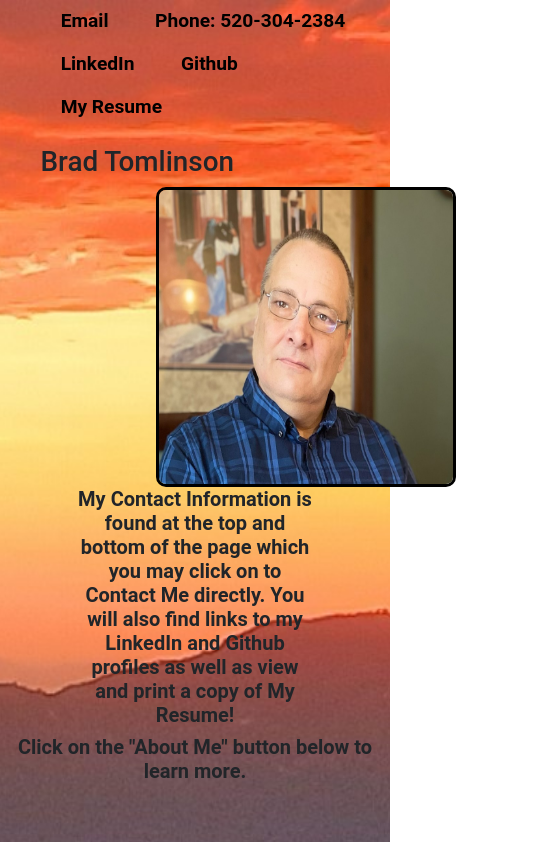
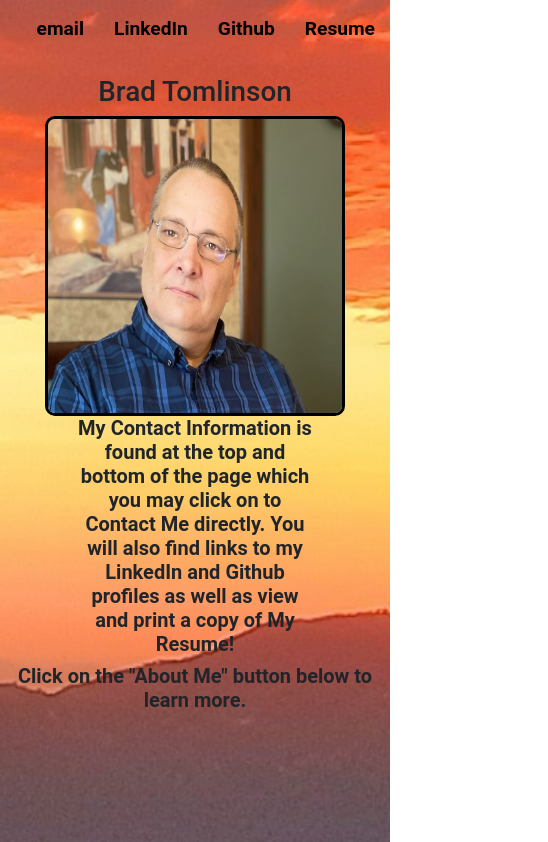
Before and after one commit to bradfan/showcase-portfolio, a React (Create React App) app: page / in a window 390 px wide. Shown: the top 842 px of the page, 548 px wide, since content can reach past the window. Built offline with nearby package versions, Linux system fonts and the light colour scheme.

Commit message:
mobile responsive css

```diff
--- a/package.json
+++ b/package.json
@@ -8,6 +8,7 @@
     "@testing-library/user-event": "^12.8.3",
     "react": "^17.0.2",
     "react-dom": "^17.0.2",
+    "react-responsive": "^8.2.0",
     "react-router-dom": "^5.2.0",
     "react-scripts": "4.0.3",
     "web-vitals": "^1.1.1"
--- a/src/App.js
+++ b/src/App.js
@@ -25,7 +25,7 @@ class App extends Component {
           </Route>
           <Route exact path="/about" component={About} />
         </Router>
-        <Footer></Footer>
+        {/* <Footer></Footer> */}
       </div>
     );
   }
--- a/src/Header.js
+++ b/src/Header.js
@@ -5,30 +5,35 @@ import face from "./images/face.jpeg";
 const styles = {
   fontFamily: "Roboto, Times New Roman, Times, serif",
   // boxSizing: "border-box",
-  width: "100vw",
+  width: "100%",
   minHeight: "100vh",
   backgroundPosition: "center",
   backgroundSize: "cover",
   backgroundRepeat: "no-repeat",
   backgroundImage: `url(${background})`,
   backgroundAttachment: "fixed",
-
 };
+const navLinks = {
+display: "flex",
+justifyContent: "flex-end",
+}
 const lineStyle = {
   listStyleType: "none",
   display: "inline-block",
-  marginLeft: "8%",
-  marginRight: "5%",
-  marginTop: "2%",
-  marginBottom: "2%",
+  // marginLeft: "8%",
+  // marginRight: "5%",
+  // marginTop: "2%",
+  // marginBottom: "2%",
+  // float: "right",
+  margin: "15px",
   fontWeight: "600",
   fontSize: "1.2rem",
   color: "black",
 };
 
 const name = {
-  float: "right",
-  marginRight: "40%",
+  margin: "0 auto",
+  textAlign: "center",
   fontWeight: "600",
   fontSize: "10rem",
 };
@@ -38,25 +43,26 @@ const pic = {
   height: "300px",
   border: "3px solid black",
   borderRadius: "10px",
-  marginLeft: "40%",
+  margin: "0 auto",
+  display: "block",
 };
 
 function Header() {
   return (
-    <body style={styles}>
+    <div style={styles}>
       <div>
         <nav>
-          <ul>
+          <ul style={navLinks}>
             <strong>
               <a href="mailto:brt.jst@gmail.com">
-                <li style={lineStyle}>Email</li>
+                <li style={lineStyle}>email</li>
               </a>
             </strong>
-            <strong>
+            {/* <strong>
               <a href="tel:520-304-2384">
                 <li style={lineStyle}>Phone: 520-304-2384</li>
               </a>
-            </strong>
+            </strong> */}
             <strong>
               <a
                 href="https://www.linkedin.com/in/brad-tomlinson-90210/"
@@ -75,7 +81,7 @@ function Header() {
                 href="https://drive.google.com/file/d/1ygd_FFeDK1f1M9kAhltrEYXJ4GWfHpjM/view?usp=sharing"
                 target="blank"
               >
-                <li style={lineStyle}>My Resume</li>
+                <li style={lineStyle}>Resume</li>
               </a>
             </strong>
           </ul>
@@ -104,7 +110,7 @@ function Header() {
           </h5>
         </strong>
       </div>
-    </body>
+    </div>
   );
 }
 
--- a/src/components/Card.js
+++ b/src/components/Card.js
@@ -1,18 +1,31 @@
 import React from "react";
+import { useMediaQuery } from 'react-responsive'
+
+const screenWidth = 1
+const cardWidth = screenWidth < 1100?"95%":"45%"
 
 const styles = {
   display: "flex",
   flexDirection: "row",
+  flexWrap: "wrap",
   float: "left",
-  width: "50%",
-  padding: "0 10px",
+  width: cardWidth,
+  margin: "2%",
+  padding: ".5%",
+  minWidth: "300px",
   border: "3px solid black",
   borderRadius: "10px",
   backgroundColor: "#FAEBD7",
+
 };
 const lineStyle = {
   listStyleType: "none",
+  margin: "10px",
 };
+const textStyle = {
+width: "calc(100% - 200px)",
+
+}
 
 function Card({ props }) {
   return (
@@ -30,7 +43,7 @@ function Card({ props }) {
             alt={props.name}
           />
         </div>
-        <div className="content">
+        <div style = {textStyle}>
           <ul>
             <li style={lineStyle}>
               <strong>Name: {props.name}</strong>
```
Also changed, not shown: 1 other file (tests, documents, lock files or other folders).
